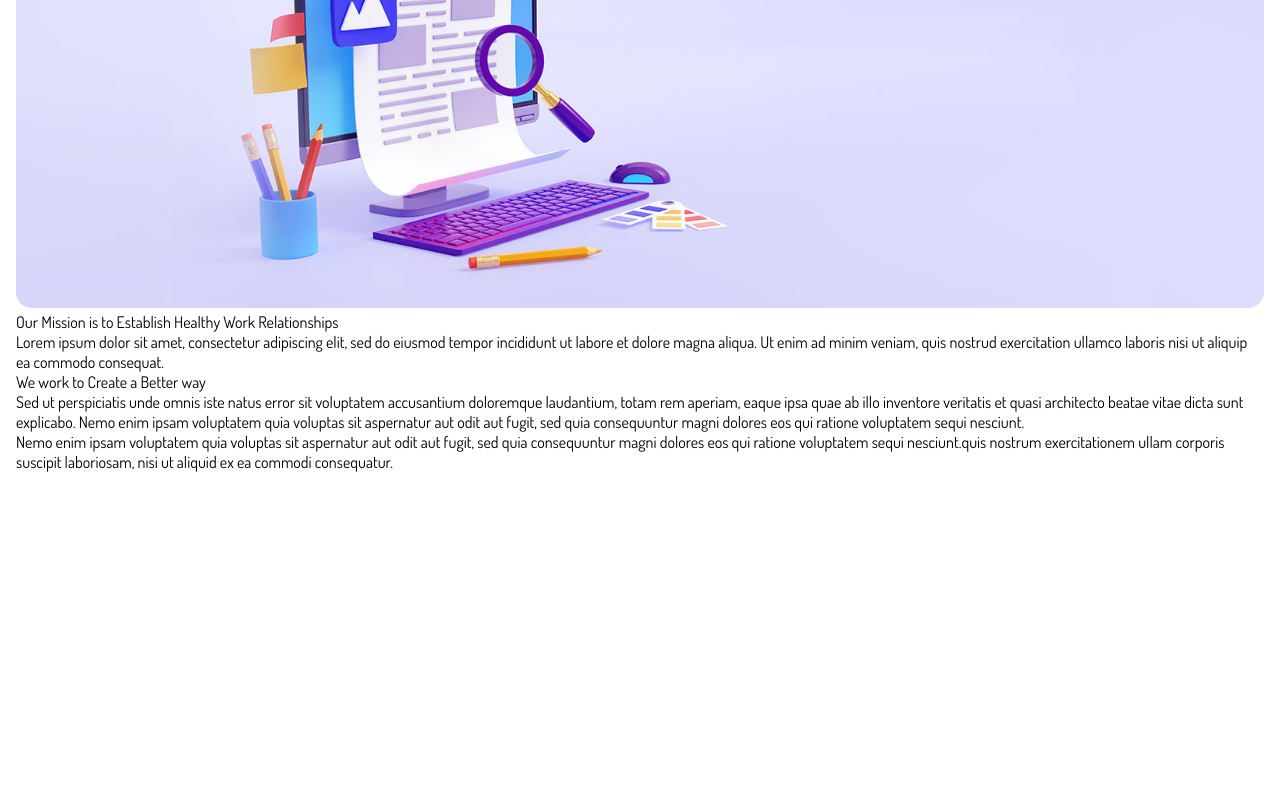
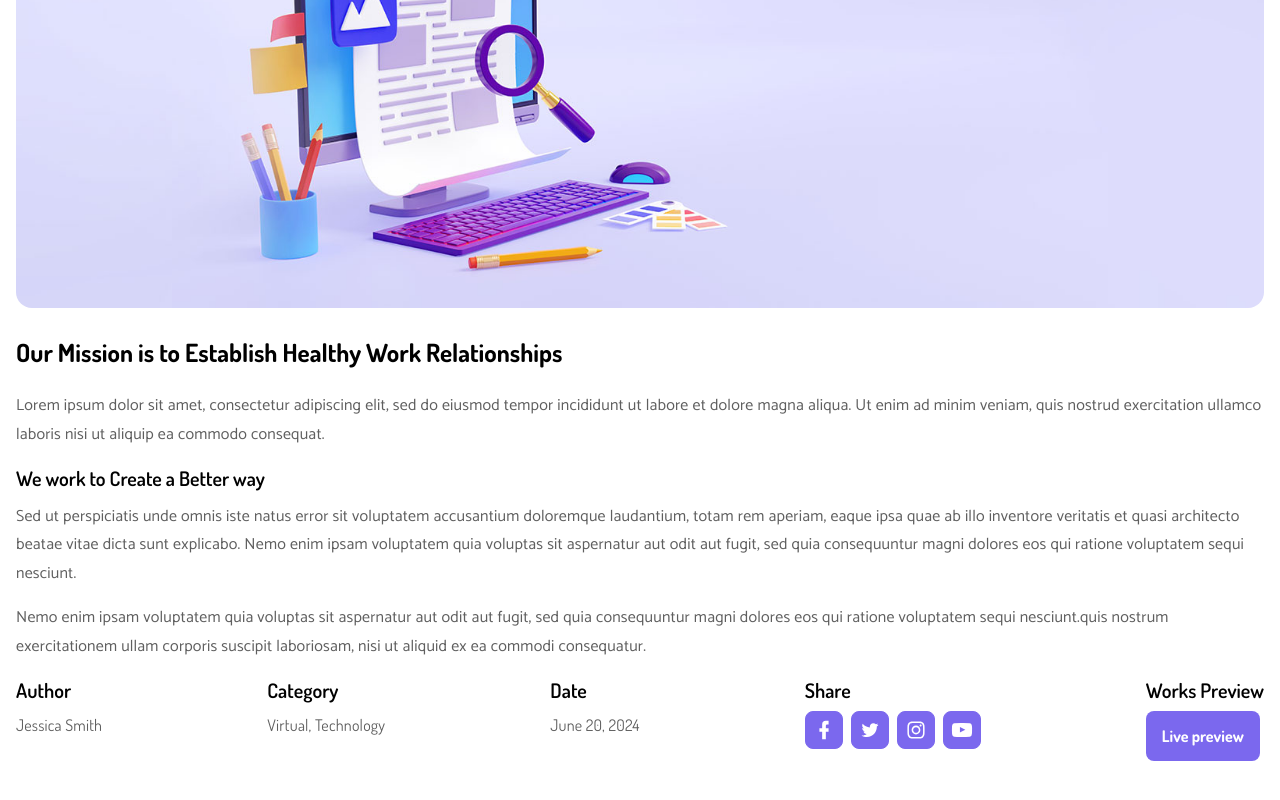
Before and after one commit to iliasabai09/sduAnalytics, a Vue app: page /portfolioDetail in a window 1280 px wide. Shown: the part 560-1360 px from the top of the page. Before the commit the page ends 1082 px from the top, so only its background shows below. Built offline with nearby package versions, Linux system fonts and the light colour scheme.

Commit message:
Сделал страницу деталки для портфолио

```diff
--- a/src/assets/styles/main.scss
+++ b/src/assets/styles/main.scss
@@ -1,5 +1,6 @@
 @import "themes";
 @import "utils";
+@import "typography";
 
 * {
   text-decoration: none;
--- /dev/null
+++ b/src/assets/styles/typography.scss
@@ -0,0 +1,22 @@
+h2 {
+	font-size: 42px;
+	font-weight: 700;
+}
+
+h3 {
+	font-size: 25px;
+	font-weight: 700;
+}
+
+h4 {
+	font-size: 20px;
+	font-weight: 600;
+}
+
+p {
+	color: #5f5f5f;
+	font-size: 16px;
+	font-weight: 400;
+	line-height: 1.8;
+	letter-spacing: 0.2px;
+}
--- a/src/components/HomeSectionContent.vue
+++ b/src/components/HomeSectionContent.vue
@@ -39,7 +39,6 @@ const socials = ref([
     href: '',
     icon: 'youtube'
   }
-
 ]);
 
 </script>
--- /dev/null
+++ b/src/modules/PortfolioDetailInfoModule.vue
@@ -0,0 +1,44 @@
+<template>
+  <h3>Our Mission is to Establish Healthy Work Relationships</h3>
+  <p>Lorem ipsum dolor sit amet, consectetur adipiscing elit, sed do eiusmod tempor incididunt ut labore et dolore
+    magna aliqua. Ut enim ad minim veniam, quis nostrud exercitation ullamco laboris nisi ut aliquip ea commodo
+    consequat.
+  </p>
+  <h4>We work to Create a Better way</h4>
+  <p>Sed ut perspiciatis unde omnis iste natus error sit voluptatem accusantium doloremque laudantium, totam rem
+    aperiam, eaque ipsa quae ab illo inventore veritatis et quasi architecto beatae vitae dicta sunt explicabo. Nemo
+    enim ipsam voluptatem quia voluptas sit aspernatur aut odit aut fugit, sed quia consequuntur magni dolores eos
+    qui ratione voluptatem sequi nesciunt.
+  </p>
+  <p>Nemo enim ipsam voluptatem quia voluptas sit aspernatur aut odit aut fugit, sed quia consequuntur magni
+    dolores eos qui ratione voluptatem sequi nesciunt.quis nostrum exercitationem ullam corporis suscipit
+    laboriosam, nisi ut aliquid ex ea commodi consequatur.
+  </p>
+</template>
+
+<script setup lang="ts">
+
+</script>
+
+<style scoped lang="scss">
+h3 {
+  margin-bottom: 24px;
+  font-size: 25px;
+}
+
+h4 {
+  font-size: 20px;
+  font-weight: 600;
+  margin-bottom: 12px;
+}
+
+p {
+  color: #5f5f5f;
+  font-size: 16px;
+  font-weight: 400;
+  line-height: 1.8;
+  letter-spacing: 0.2px;
+  font-family: 'Catamaran', sans-serif;
+  margin-bottom: 15px;
+}
+</style>
--- /dev/null
+++ b/src/modules/PortfolioDetailSpecsModule.vue
@@ -0,0 +1,69 @@
+<template>
+  <div class="specs">
+    <div class="specs-spec">
+      <h4>Author</h4>
+      <p>Jessica Smith</p>
+    </div>
+    <div class="specs-spec">
+      <h4>Category</h4>
+      <p>Virtual, Technology</p>
+    </div>
+    <div class="specs-spec">
+      <h4>Date</h4>
+      <p>June 20, 2024</p>
+    </div>
+    <div class="specs-spec">
+      <h4>Share</h4>
+      <div class="socials">
+        <USocialItem v-for="social in socials" :social="social" :hover-type="'hoverToWhite'"/>
+      </div>
+    </div>
+    <div class="specs-spec">
+      <h4>Works Preview</h4>
+      <UButton :title="'Live preview'"/>
+    </div>
+  </div>
+</template>
+
+<script setup lang="ts">
+import USocialItem from '@/ui/USocialItem.vue'
+import { ref } from 'vue'
+import UButton from '@/ui/UButton.vue'
+
+const socials = ref([
+  {
+    href: '',
+    icon: 'facebook'
+  },
+  {
+    href: '',
+    icon: 'twitter'
+  },
+  {
+    href: '',
+    icon: 'instagram'
+  },
+  {
+    href: '',
+    icon: 'youtube'
+  }
+])
+</script>
+
+<style scoped lang="scss">
+.specs {
+  display: flex;
+  justify-content: space-between;
+
+  &-spec {
+    display: flex;
+    flex-direction: column;
+    gap: 8px;
+  }
+}
+
+.socials {
+  display: flex;
+  gap: 8px;
+}
+</style>
--- a/src/pages/portfolioDetail.vue
+++ b/src/pages/portfolioDetail.vue
@@ -5,27 +5,15 @@
     </div>
     <div class="_container content">
       <img src="/public/images/portfolio-details-banner.jpg" alt="portfolio-details-banner">
-      <div>Our Mission is to Establish Healthy Work Relationships</div>
-      <div>Lorem ipsum dolor sit amet, consectetur adipiscing elit, sed do eiusmod tempor incididunt ut labore et dolore
-        magna aliqua. Ut enim ad minim veniam, quis nostrud exercitation ullamco laboris nisi ut aliquip ea commodo
-        consequat.
-      </div>
-      <div>We work to Create a Better way</div>
-      <div>Sed ut perspiciatis unde omnis iste natus error sit voluptatem accusantium doloremque laudantium, totam rem
-        aperiam, eaque ipsa quae ab illo inventore veritatis et quasi architecto beatae vitae dicta sunt explicabo. Nemo
-        enim ipsam voluptatem quia voluptas sit aspernatur aut odit aut fugit, sed quia consequuntur magni dolores eos
-        qui ratione voluptatem sequi nesciunt.
-      </div>
-      <div>Nemo enim ipsam voluptatem quia voluptas sit aspernatur aut odit aut fugit, sed quia consequuntur magni
-        dolores eos qui ratione voluptatem sequi nesciunt.quis nostrum exercitationem ullam corporis suscipit
-        laboriosam, nisi ut aliquid ex ea commodi consequatur.
-      </div>
+      <PortfolioDetailInfoModule/>
+      <PortfolioDetailSpecsModule/>
     </div>
   </div>
 </template>
 
 <script setup lang="ts">
-</script>
+import PortfolioDetailSpecsModule from '@/modules/PortfolioDetailSpecsModule.vue'
+import PortfolioDetailInfoModule from '@/modules/PortfolioDetailInfoModule.vue'</script>
 
 <style scoped lang="scss">
 .header {
@@ -51,6 +39,7 @@
   img {
     width: 100%;
     border-radius: 16px;
+    margin-bottom: 24px;
   }
 }
 
--- a/src/ui/USocialItem.vue
+++ b/src/ui/USocialItem.vue
@@ -1,5 +1,5 @@
 <template>
-  <div class="item">
+  <div class="item" :class="hoverType">
     <img :src="'/icons/' + social.icon + '.svg'" alt="icon" width="22">
   </div>
 </template>
@@ -10,6 +10,11 @@ defineProps({
   social: {
     type: Object,
     required: true
+  },
+  hoverType: {
+    type: String,
+    required: false,
+    default: 'hoverToPink'
   }
 });
 </script>
@@ -19,13 +24,16 @@ defineProps({
   width: 36px;
   height: 36px;
   border-radius: 8px;
-  border: 1px solid rgb(255, 255, 255, 0.2);
-  color: #fff;
   display: flex;
   align-items: center;
   justify-content: center;
+  cursor: pointer;
+}
+
+.hoverToPink {
+  border: 1px solid rgb(255, 255, 255, 0.2);
+  color: #fff;
   transition: .3s ease;
-  cursor: pointer;
 
   &:hover {
     transition: .3s ease;
@@ -33,4 +41,15 @@ defineProps({
     border: 1px solid var(--primary);
   }
 }
+
+.hoverToWhite {
+  border: 1px solid var(--primary);
+  background-color: var(--primary);
+  transition: .3s ease;
+
+  &:hover {
+    scale: 1.1;
+    transition: .3s ease;
+  }
+}
 </style>
```
